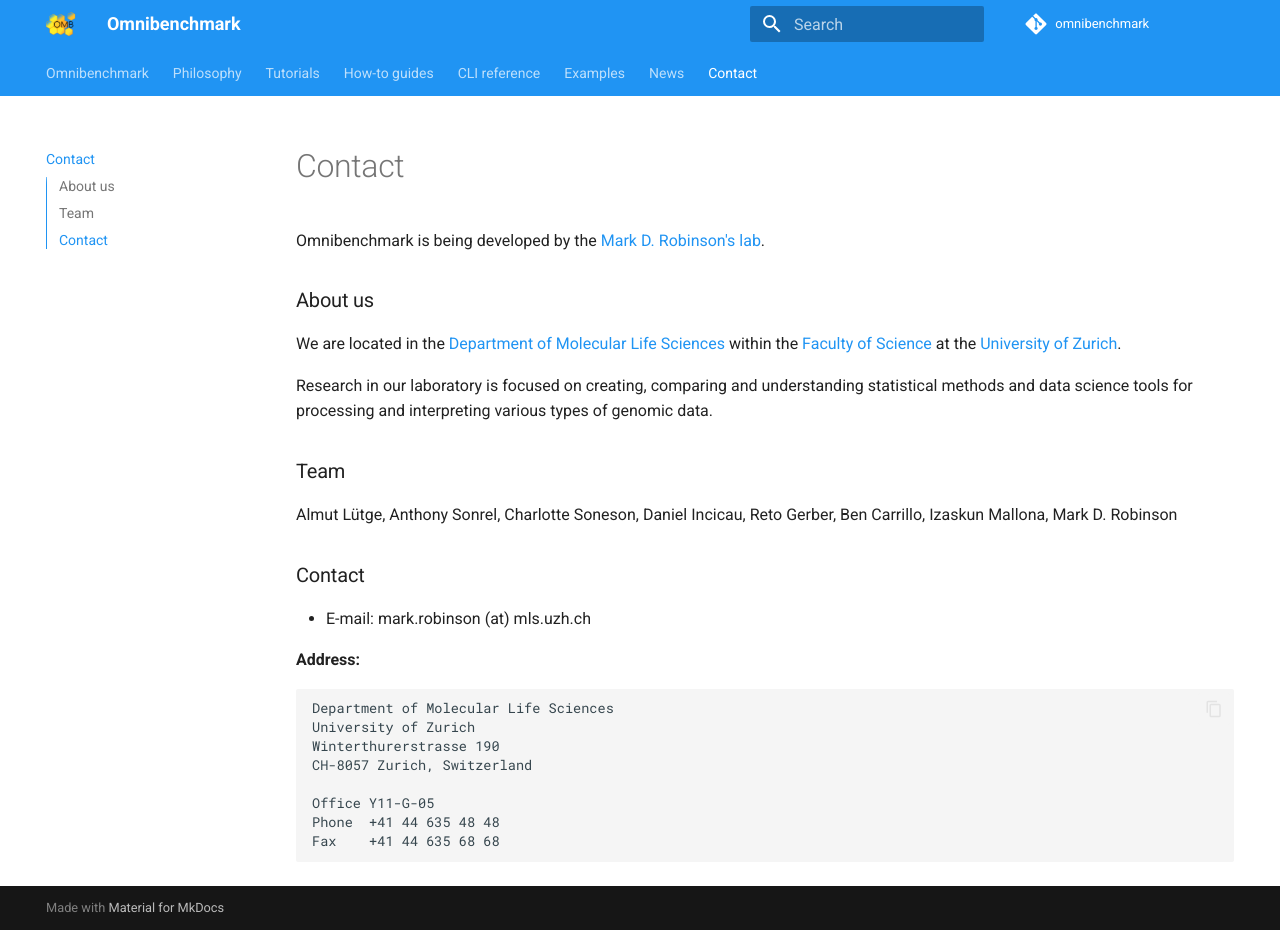
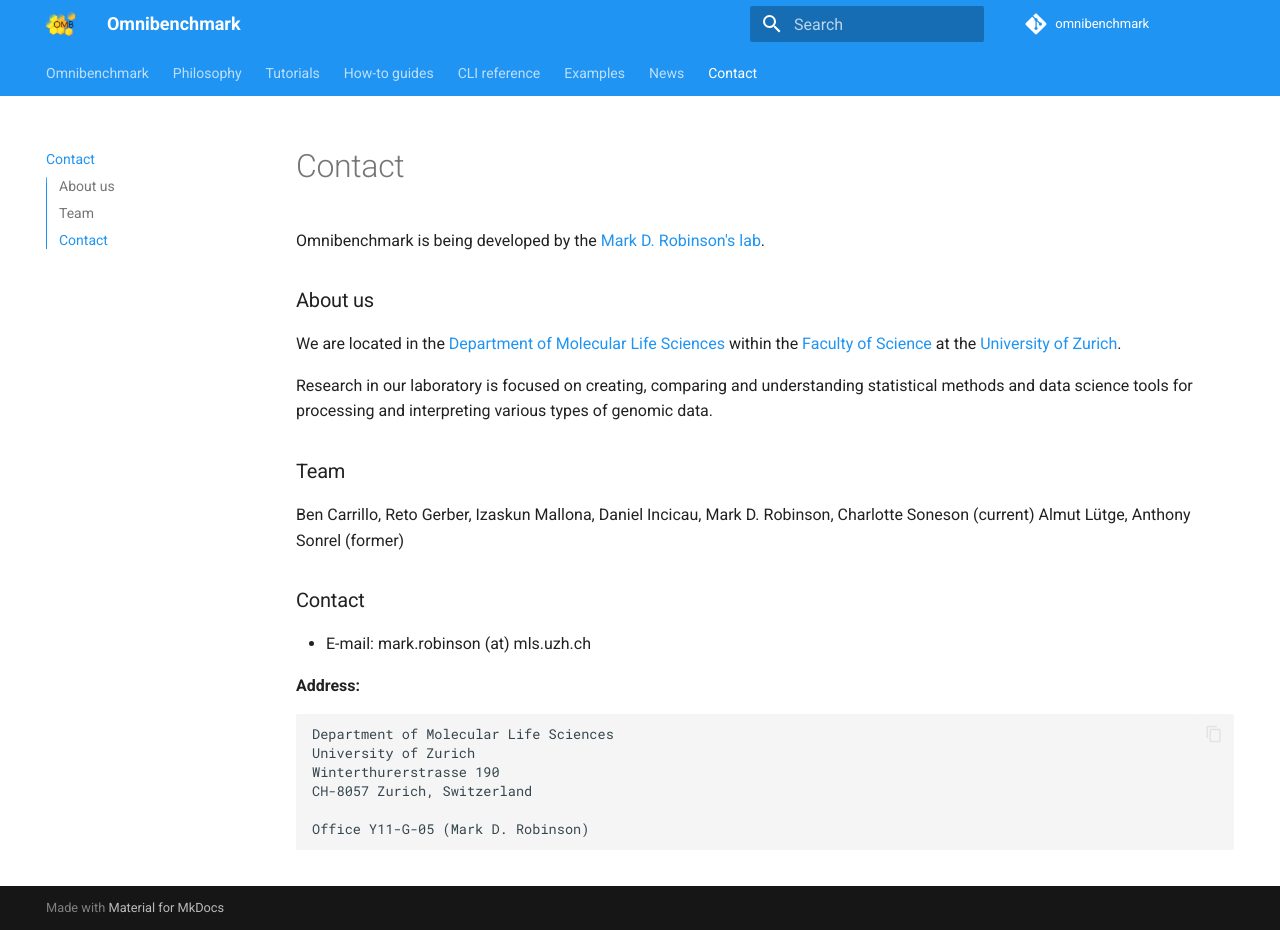
Before and after one commit to omnibenchmark/omnibenchmark, an MkDocs documentation site: the page built from docs/src/team.md, in a window 1280 px wide and 930 px high. Built offline with MkDocs 1.6.1 and Material for MkDocs 9.7.7, drawn with Linux system fonts in a browser that asks for light colours; comment, search, counter and statistics services are not loaded; the version menu is left out.

Commit message:
mark minor edits

````diff
--- a/docs/src/team.md
+++ b/docs/src/team.md
@@ -8,7 +8,8 @@
 
 ### Team
 
-Almut Lütge, Anthony Sonrel, Charlotte Soneson, Daniel Incicau, Reto Gerber, Ben Carrillo, Izaskun Mallona, Mark D. Robinson
+Ben Carrillo, Reto Gerber, Izaskun Mallona, Daniel Incicau, Mark D. Robinson, Charlotte Soneson (current)
+Almut Lütge, Anthony Sonrel (former)
 
 ### Contact
 
@@ -22,7 +23,5 @@
 Winterthurerstrasse 190
 CH-8057 Zurich, Switzerland
 
-Office Y11-G-05
-Phone  +41 44 635 48 48
-Fax    +41 44 635 68 68
+Office Y11-G-05 (Mark D. Robinson)
 ```
````
Also changed, not shown: docs/src/tutorial.md (+1 -1 lines).
